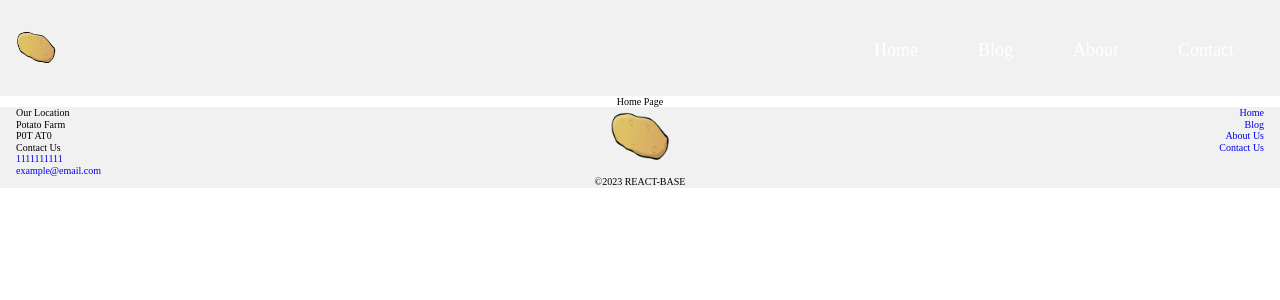
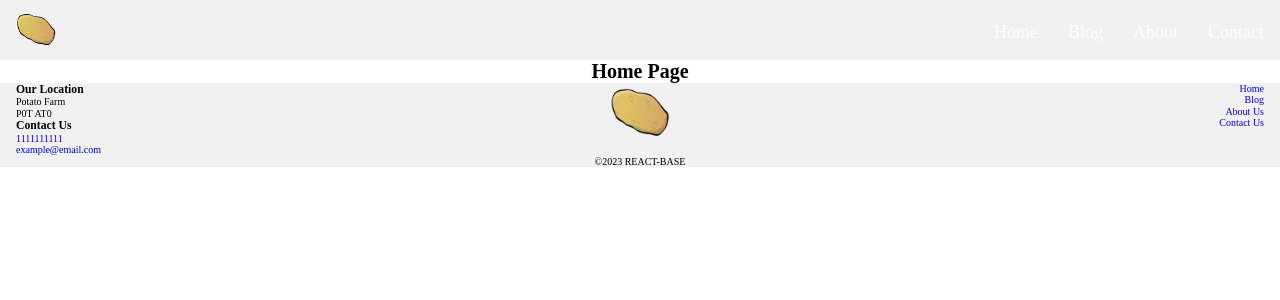
Before and after one commit to mchrzanka/react-project-template, a React (Create React App) app in the folder react-base/: page / in a window 1280 px wide. Shown: the top 300 px of the page. Built offline with nearby package versions, Linux system fonts and the light colour scheme.

Commit message:
nav alignment fixed

```diff
--- a/react-base/src/scss/assets/_reset.scss
+++ b/react-base/src/scss/assets/_reset.scss
@@ -6,6 +6,21 @@ html {
 	font-size: 62.5%; /* 10/16 = 0.625 * 100 = 62.5%, so we're working in a base of 10 for font size.*/
 	-webkit-text-size-adjust: 100%;
 }
+
+/*
+ Remove default margin
+  */
+* {
+	margin: 0;
+}
+/*
+ Allow percentage-based heights in the application
+  */
+html,
+body {
+	height: 100%;
+}
+/*
 
 html,
 body,
@@ -272,3 +287,19 @@ textarea {
 html {
 	box-sizing: border-box;
 }
+
+//fixes the autofill form changes that the browser does
+input:-webkit-autofill {
+	-webkit-text-fill-color: inherit !important;
+	transition: background-color 0s 600000s, color 0s 600000s !important;
+}
+
+input:-webkit-autofill:focus {
+	-webkit-text-fill-color: inherit !important;
+	transition: background-color 0s 600000s, color 0s 600000s !important;
+}
+
+input:-internal-autofill-selected {
+	-webkit-text-fill-color: inherit !important;
+	transition: background-color 0s 600000s, color 0s 600000s !important;
+}
--- a/react-base/src/scss/components/_navbar.scss
+++ b/react-base/src/scss/components/_navbar.scss
@@ -78,6 +78,10 @@
 			color: white;
 			padding: 3rem;
 			display: block;
+
+			@media only screen and (min-width: 768px) {
+				padding: 0 0 0 3rem;
+			}
 		}
 	}
 
```
